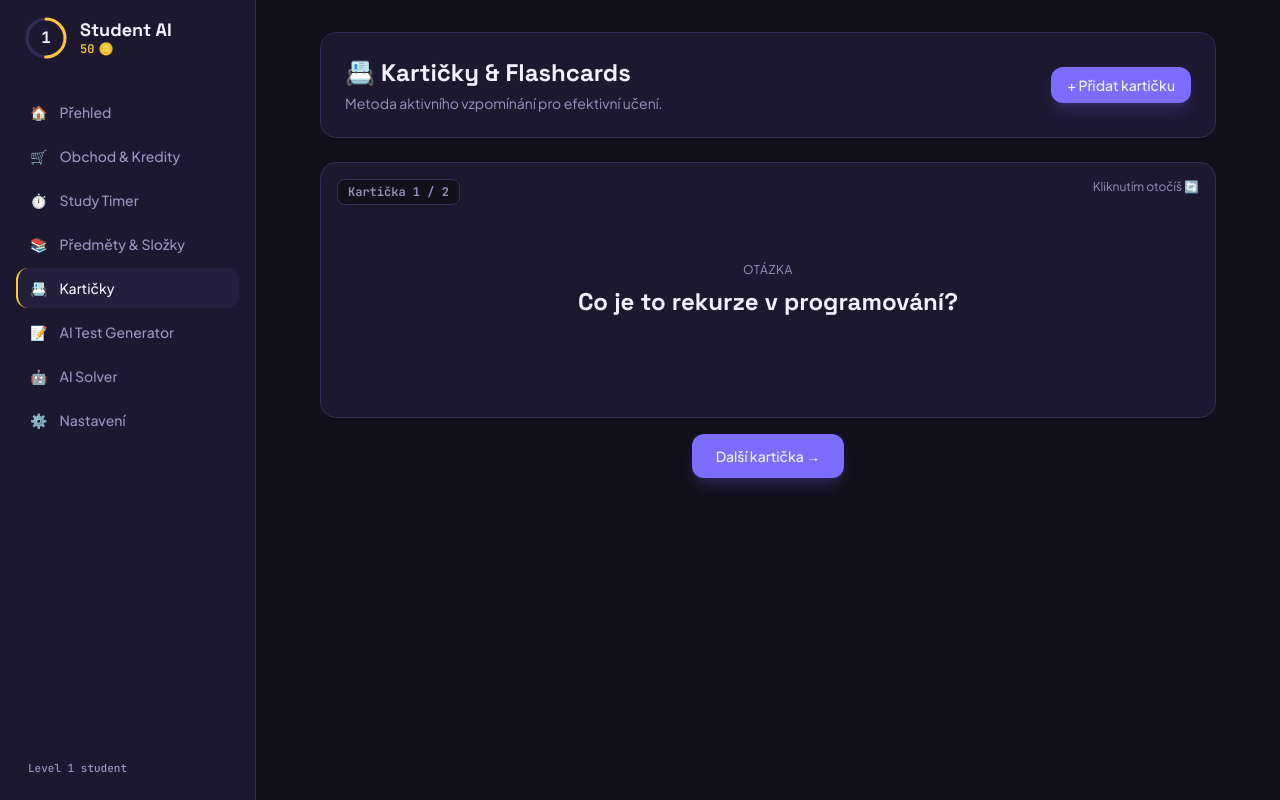
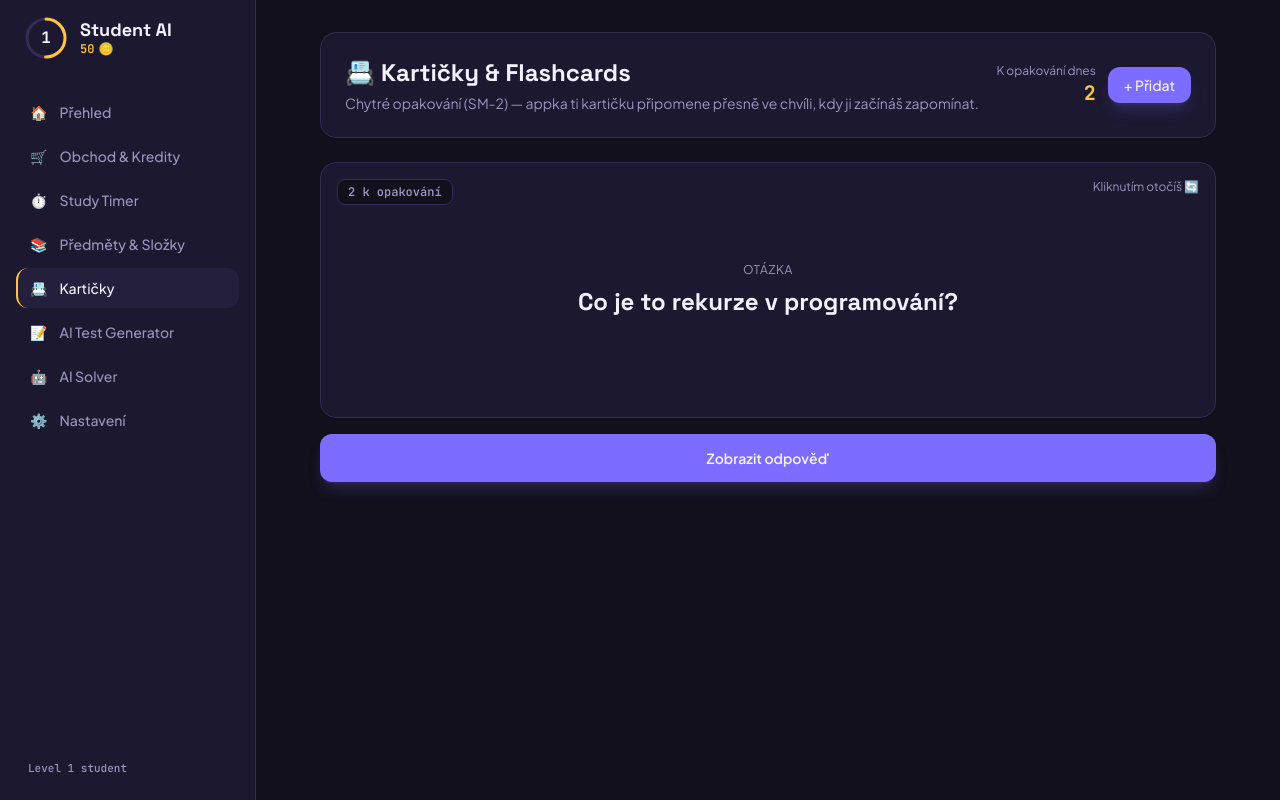
Before and after one commit to InfinityLook/Student-Ai, a Next.js app: page / in a window 1280 px wide. Both pictures are taken after a click on the button "📇 Kartičky". Built offline with nearby package versions, Linux system fonts and the light colour scheme.

Commit message:
Refactor FlashcardsModule to use store for flashcards

```diff
--- a/components/modules/FlashcardsModule.tsx
+++ b/components/modules/FlashcardsModule.tsx
@@ -2,49 +2,50 @@
 
 import React, { useState } from "react";
 import { useStore } from "@/store/useStore";
+import { scheduleNextReview, todayISO, ReviewQuality } from "@/lib/spacedRepetition";
+import { FLASHCARD_REVIEW_REWARD } from "@/lib/gamification";
 
-interface Card {
-  id: string;
-  question: string;
-  answer: string;
-}
+const RATING_BUTTONS: { quality: ReviewQuality; label: string; classes: string }[] = [
+  { quality: "again", label: "Neznal jsem", classes: "bg-coral/10 border-coral text-coral hover:bg-coral/20" },
+  { quality: "hard", label: "Těžké", classes: "bg-gold/10 border-gold text-gold hover:bg-gold/20" },
+  { quality: "good", label: "Dobré", classes: "bg-violet/10 border-violet text-violet hover:bg-violet/20" },
+  { quality: "easy", label: "Snadné", classes: "bg-mint/10 border-mint text-mint hover:bg-mint/20" },
+];
 
 export default function FlashcardsModule() {
-  const { addNotification } = useStore();
-  const [cards, setCards] = useState<Card[]>([
-    { id: "1", question: "Co je to rekurze v programování?", answer: "Funkce, která volá sama sebe." },
-    { id: "2", question: "Co vyjadřuje derivace funkce?", answer: "Okamžitou změnu hodnoty funkce (směrnici tečny)." },
-  ]);
-
-  const [currentIndex, setCurrentIndex] = useState(0);
-  const [isFlipped, setIsFlipped] = useState(false);
+  const { addNotification, flashcards, addFlashcard, reviewFlashcard } = useStore();
 
   const [newQuestion, setNewQuestion] = useState("");
   const [newAnswer, setNewAnswer] = useState("");
   const [isAdding, setIsAdding] = useState(false);
+  const [isFlipped, setIsFlipped] = useState(false);
+
+  const today = todayISO();
+  const dueCards = flashcards.filter((c) => c.dueDate <= today);
+  const currentCard = dueCards[0] ?? null;
+
+  const upcomingDueDate = flashcards
+    .map((c) => c.dueDate)
+    .filter((d) => d > today)
+    .sort()[0];
 
   const handleAddCard = () => {
     if (!newQuestion.trim() || !newAnswer.trim()) {
       addNotification("Vyplň otázku i odpověď!", "error");
       return;
     }
-
-    const newCard: Card = {
-      id: Math.random().toString(36).substring(2, 9),
-      question: newQuestion.trim(),
-      answer: newAnswer.trim(),
-    };
-
-    setCards([...cards, newCard]);
+    addFlashcard(newQuestion.trim(), newAnswer.trim());
     setNewQuestion("");
     setNewAnswer("");
     setIsAdding(false);
     addNotification("Nová kartička byla úspěšně přidána!", "success");
   };
 
-  const handleNext = () => {
+  const handleRate = (quality: ReviewQuality) => {
+    if (!currentCard) return;
+    reviewFlashcard(currentCard.id, quality);
     setIsFlipped(false);
-    setCurrentIndex((prev) => (prev + 1) % cards.length);
+    addNotification(`Zaznamenáno (+${FLASHCARD_REVIEW_REWARD} 🪙)`, "success");
   };
 
   return (
@@ -52,14 +53,22 @@ export default function FlashcardsModule() {
       <div className="bg-surface p-6 rounded-2xl border border-edge shadow-sm flex flex-col sm:flex-row items-start sm:items-center justify-between gap-4">
         <div>
           <h2 className="text-2xl font-display font-bold text-ink">📇 Kartičky & Flashcards</h2>
-          <p className="text-muted text-sm mt-1">Metoda aktivního vzpomínání pro efektivní učení.</p>
+          <p className="text-muted text-sm mt-1">
+            Chytré opakování (SM-2) — appka ti kartičku připomene přesně ve chvíli, kdy ji začínáš zapomínat.
+          </p>
+        </div>
+        <div className="flex items-center gap-3 shrink-0">
+          <div className="text-right">
+            <div className="text-xs text-muted">K opakování dnes</div>
+            <div className="text-xl font-mono font-bold text-gold">{dueCards.length}</div>
           </div>
           <button
             onClick={() => setIsAdding(!isAdding)}
             className="px-4 py-2 bg-violet hover:brightness-110 text-ink rounded-xl text-sm font-medium transition-all shadow-lg shadow-violet/20"
           >
-          {isAdding ? "Zavřít" : "+ Přidat kartičku"}
+            {isAdding ? "Zavřít" : "+ Přidat"}
           </button>
+        </div>
       </div>
 
       {isAdding && (
@@ -88,9 +97,19 @@ export default function FlashcardsModule() {
         </div>
       )}
 
-      {cards.length === 0 ? (
+      {flashcards.length === 0 ? (
         <div className="bg-surface p-12 rounded-2xl border border-edge text-center text-muted text-sm">
           Zatím nemáš žádné kartičky. Přidej první výše.
+        </div>
+      ) : !currentCard ? (
+        <div className="bg-mint/10 border border-mint/30 p-12 rounded-2xl text-center space-y-2">
+          <div className="text-3xl">🎉</div>
+          <div className="text-lg font-display font-bold text-ink">Vše probráno!</div>
+          <p className="text-sm text-muted">
+            {upcomingDueDate
+              ? `Další kartička je naplánovaná na ${upcomingDueDate}.`
+              : "Přidej další kartičky a appka je zařadí do plánu opakování."}
+          </p>
         </div>
       ) : (
         <div className="space-y-4">
@@ -99,7 +118,7 @@ export default function FlashcardsModule() {
             className="bg-surface h-64 rounded-2xl border border-edge shadow-sm flex flex-col items-center justify-center p-8 text-center cursor-pointer hover:border-violet transition-all select-none relative"
           >
             <span className="absolute top-4 left-4 text-xs font-mono font-semibold px-2.5 py-1 bg-canvas text-muted rounded-lg border border-edge">
-              Kartička {currentIndex + 1} / {cards.length}
+              {dueCards.length} k opakování
             </span>
             <span className="absolute top-4 right-4 text-xs text-muted">Kliknutím otočíš 🔄</span>
 
@@ -107,18 +126,36 @@ export default function FlashcardsModule() {
               {isFlipped ? "Odpověď" : "Otázka"}
             </div>
             <div className="text-xl md:text-2xl font-display font-bold text-ink">
-              {isFlipped ? cards[currentIndex].answer : cards[currentIndex].question}
+              {isFlipped ? currentCard.answer : currentCard.question}
             </div>
           </div>
 
-          <div className="flex justify-center gap-3">
+          {!isFlipped ? (
             <button
-              onClick={handleNext}
-              className="px-6 py-3 bg-violet hover:brightness-110 text-ink font-medium rounded-xl text-sm transition-all shadow-lg shadow-violet/20"
+              onClick={() => setIsFlipped(true)}
+              className="w-full py-3.5 bg-violet hover:brightness-110 text-ink font-semibold rounded-xl text-sm transition-all shadow-lg shadow-violet/20"
             >
-              Další kartička →
+              Zobrazit odpověď
             </button>
+          ) : (
+            <div className="grid grid-cols-2 sm:grid-cols-4 gap-2">
+              {RATING_BUTTONS.map(({ quality, label, classes }) => {
+                const preview = scheduleNextReview(currentCard, quality).interval;
+                return (
+                  <button
+                    key={quality}
+                    onClick={() => handleRate(quality)}
+                    className={`flex flex-col items-center gap-1 p-3 rounded-xl border text-sm font-semibold transition-colors ${classes}`}
+                  >
+                    <span>{label}</span>
+                    <span className="text-[11px] font-mono opacity-75">
+                      za {preview} {preview === 1 ? "den" : preview < 5 ? "dny" : "dní"}
+                    </span>
+                  </button>
+                );
+              })}
             </div>
+          )}
         </div>
       )}
     </div>
```
Lines whose indentation alone changed are shown as unchanged.
